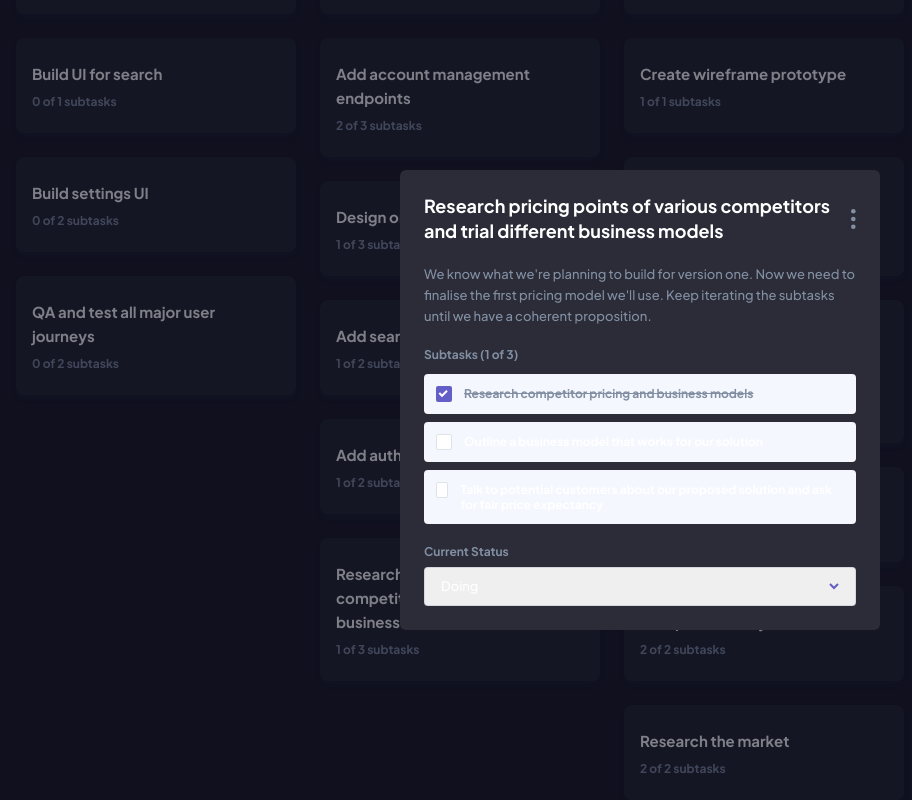
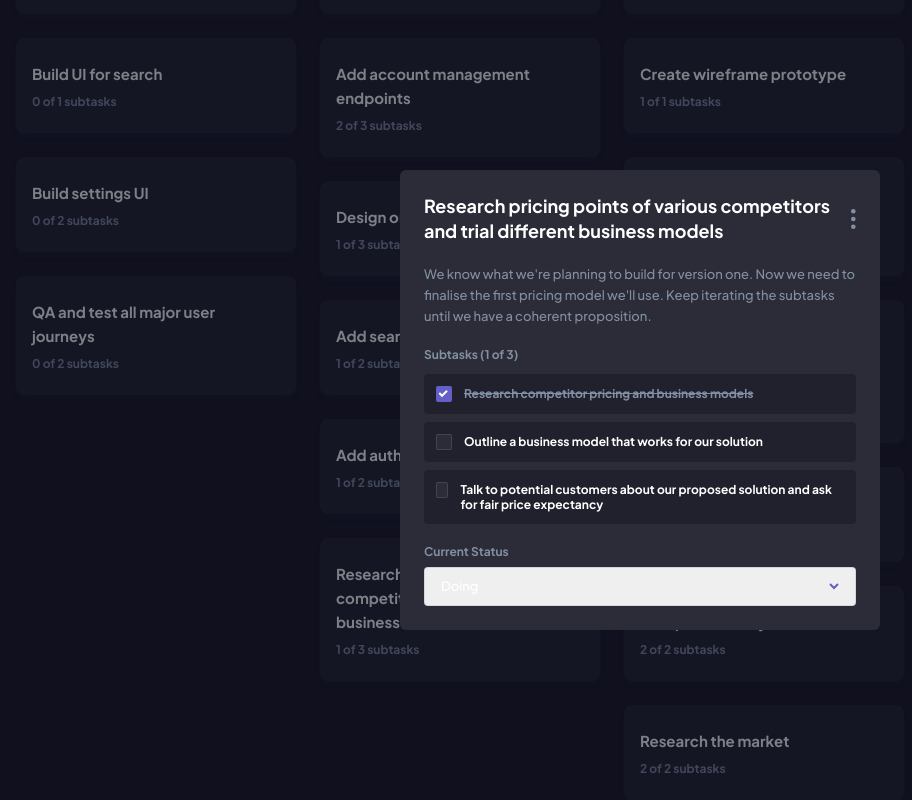
Before and after one commit to PedroEnciso/kanban-app, a React (Vite) app: page / in a window 1280 px wide. Both pictures are taken after a click on the item 460 px from the left and 834 px from the top of the page. Shown: the part 225-1025 px from the top of the page, without its empty margins (0-912 px from the left). Built offline with nearby package versions, Linux system fonts and the light colour scheme.

Commit message:
subtaskcheckbox dark style

```diff
--- a/src/components/Subtasks/SubTaskCheckbox.jsx
+++ b/src/components/Subtasks/SubTaskCheckbox.jsx
@@ -10,13 +10,13 @@ function SubTaskCheckbox({ subtask }) {
   };
 
   return (
-    <div className="flex px-3 py-3 gap-3 rounded bg-lightGray hover:bg-mainPurple/25">
+    <div className="flex px-3 py-3 gap-3 rounded bg-lightGray dark:bg-veryDarkGray hover:bg-mainPurple/25">
       <input
         type="checkbox"
         name={subtask.title}
         checked={isChecked}
         onChange={handleOnChange}
-        className="appearance-none peer w-4 h-4 border border-mediumGray/25 rounded-sm bg-white focus:outline-none focus:ring-offset-0 focus:ring-1 focus:ring-mainPurple checked:bg-mainPurple checked:border-0"
+        className="appearance-none peer w-4 h-4 border border-mediumGray/25 rounded-sm bg-white dark:bg-darkGray focus:outline-none focus:ring-offset-0 focus:ring-1 focus:ring-mainPurple checked:bg-mainPurple dark:checked:bg-mainPurple checked:border-0"
       />
       <label htmlFor={subtask.title} onClick={handleOnChange} className="grow">
         <BodyM lineThrough={isChecked} color={!isChecked ? "black" : ""}>
```
